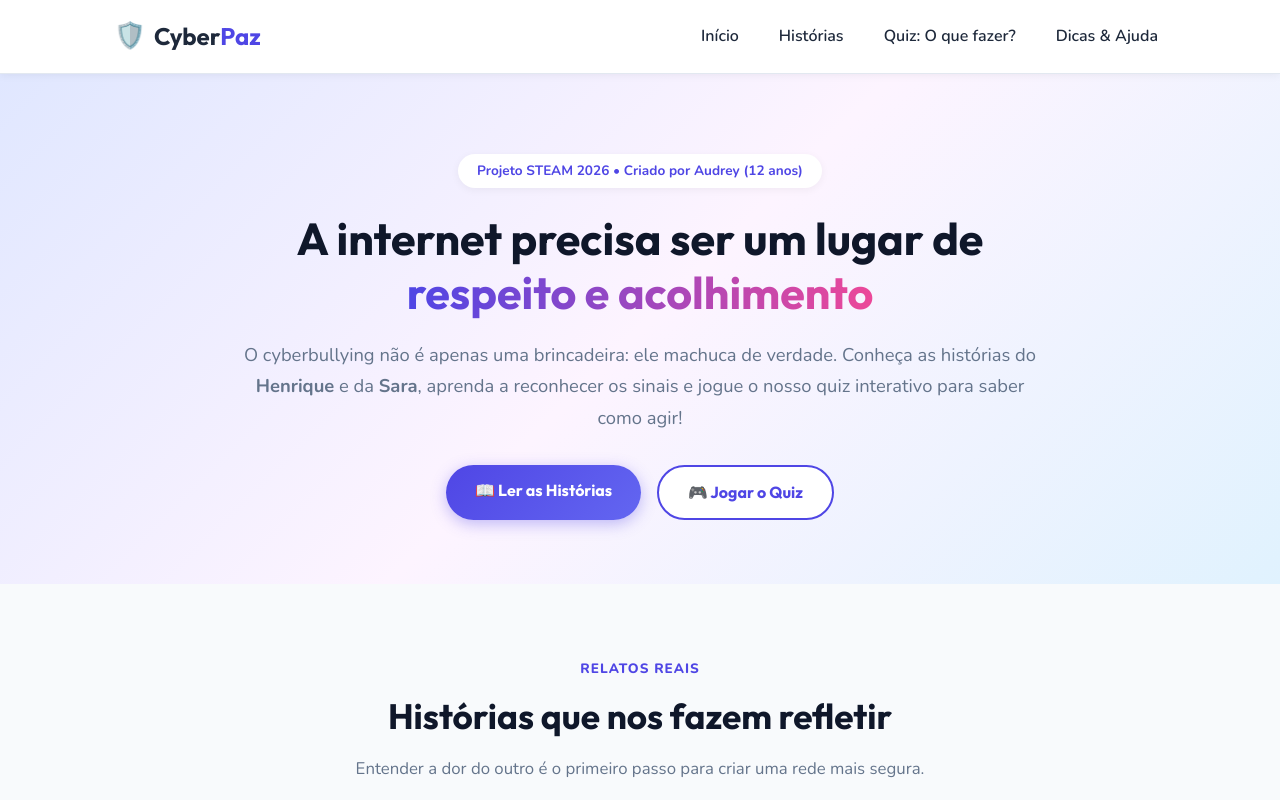
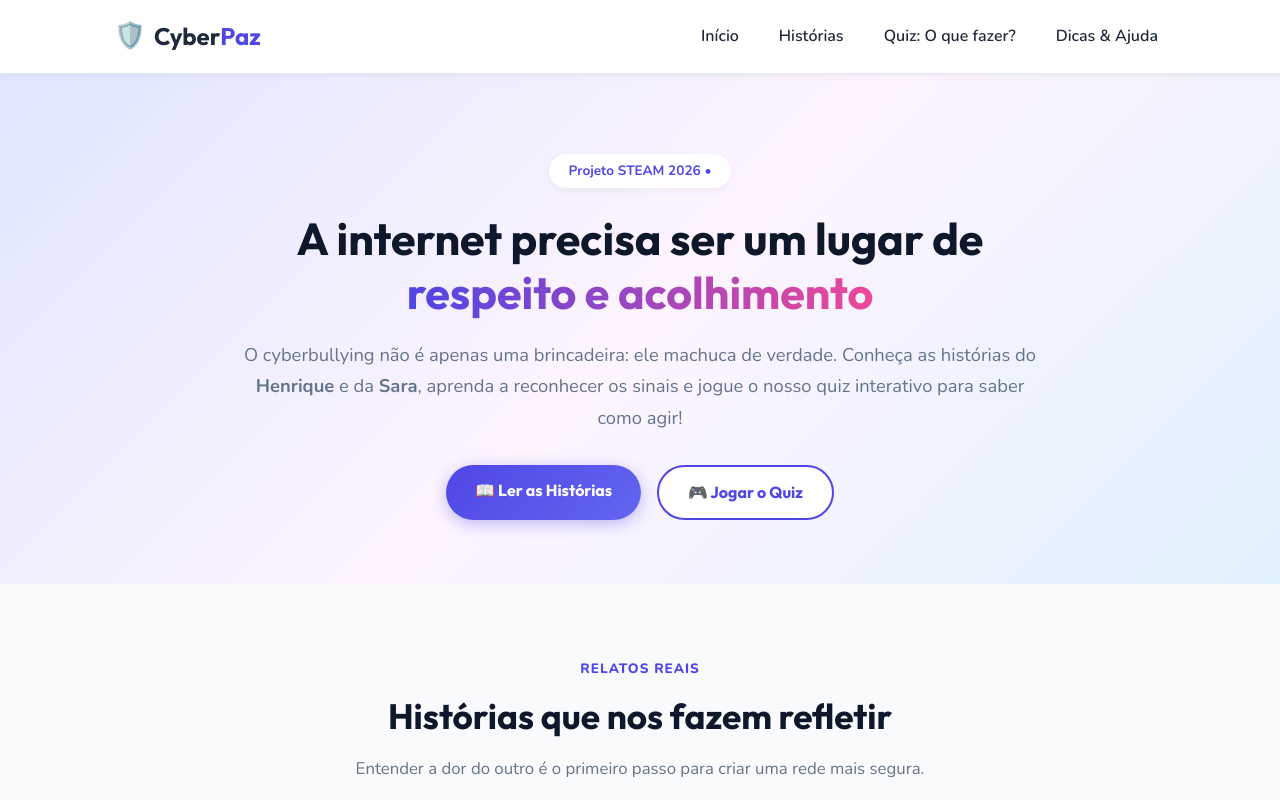
Before and after one commit to AudreyRCunha/CyberBullying, a plain HTML site: page index.html in a window 1280 px wide. Shown: the top 800 px of the page. Drawn offline with nearby package versions, Linux system fonts and the light colour scheme.

Commit message:
Update hero section badge content
Removed the creator's name from the badge in the hero section.

```diff
--- a/index.html
+++ b/index.html
@@ -32,7 +32,7 @@
   <!-- Seção Hero -->
   <section id="inicio" class="hero-section">
     <div class="hero-content">
-      <span class="badge">Projeto STEAM 2026 • Criado por Audrey (12 anos)</span>
+      <span class="badge">Projeto STEAM 2026 • </span>
       <h1>A internet precisa ser um lugar de <span class="gradient-text">respeito e acolhimento</span></h1>
       <p class="hero-desc">
         O cyberbullying não é apenas uma brincadeira: ele machuca de verdade.
```
